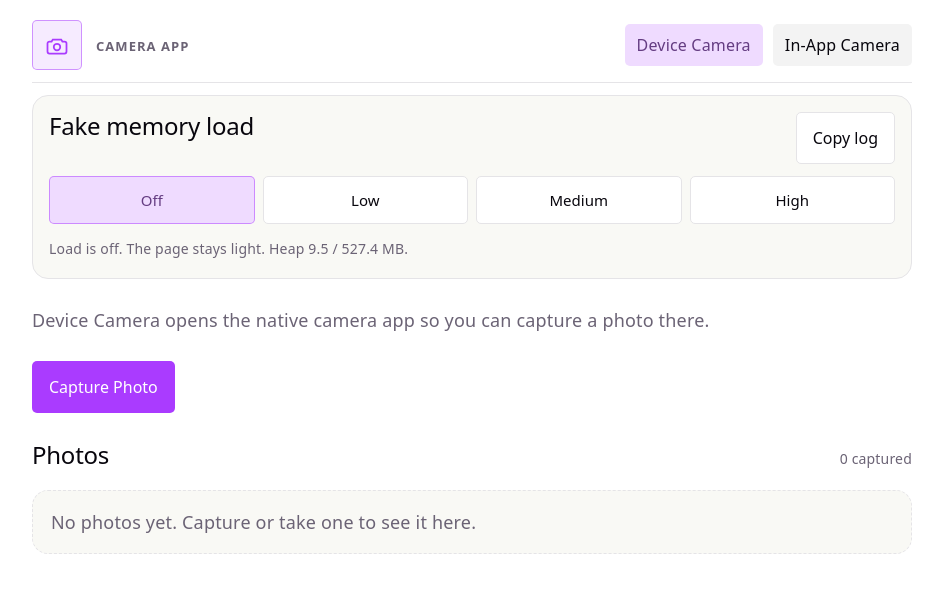
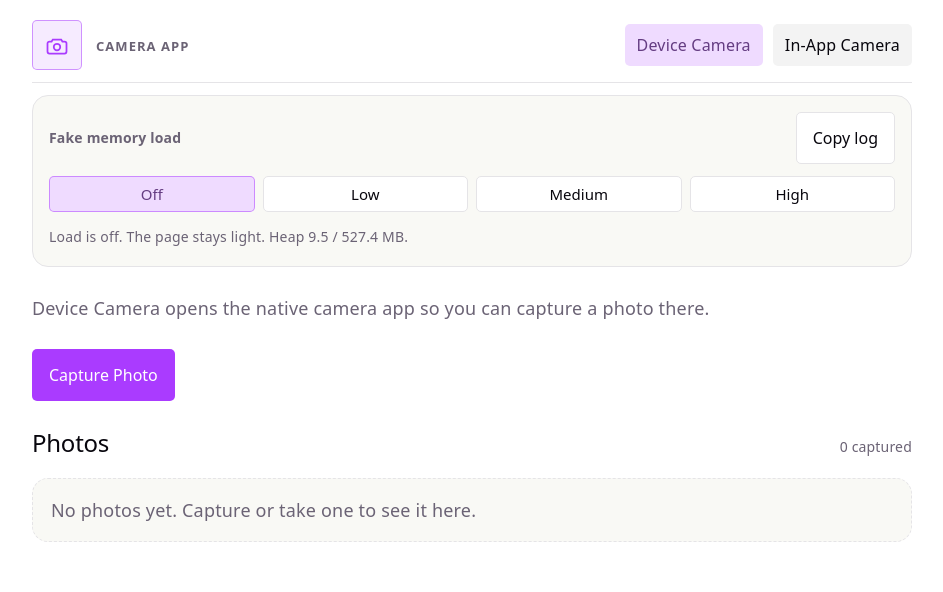
Before and after one commit to prasadambaledath/camera-app, a React (Vite) app: page / in a window 1280 px wide. Shown: the top 592 px of the page, without its empty margins (168-1111 px from the left). Built offline with nearby package versions, Linux system fonts and the light colour scheme.

Commit message:
Refactor MemoryLoadPanel styles and heading for improved layout and consistency

```diff
--- a/src/components/MemoryLoadPanel.css
+++ b/src/components/MemoryLoadPanel.css
@@ -12,7 +12,13 @@
   display: flex;
   align-items: flex-start;
   justify-content: space-between;
+  align-items: center;
   gap: 12px;
+}
+
+.memory__heading h4 {
+  margin: 0;
+  font-size: 14px;
 }
 
 .memory__heading p {
@@ -47,7 +53,7 @@
   background: var(--bg);
   color: var(--text-h);
   border-radius: 5px;
-  padding: 10px 8px;
+  padding: 4px;
   font: inherit;
   font-size: 15px;
   cursor: pointer;
--- a/src/components/MemoryLoadPanel.tsx
+++ b/src/components/MemoryLoadPanel.tsx
@@ -38,9 +38,7 @@ export function MemoryLoadPanel() {
       )}
 
       <div className="memory__heading">
-        <div>
-          <h2>Fake memory load</h2>
-        </div>
+        <h4>Fake memory load</h4>
         <button
           type="button"
           className="button"
```
